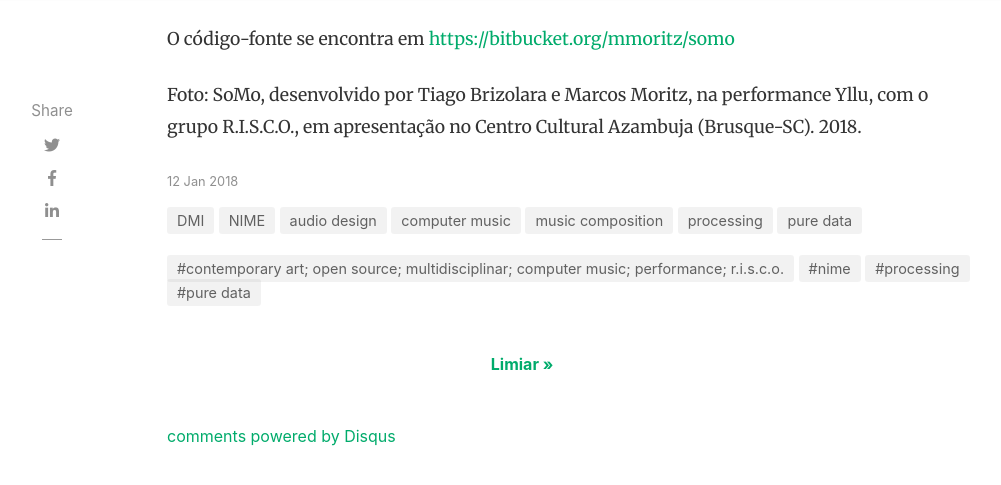
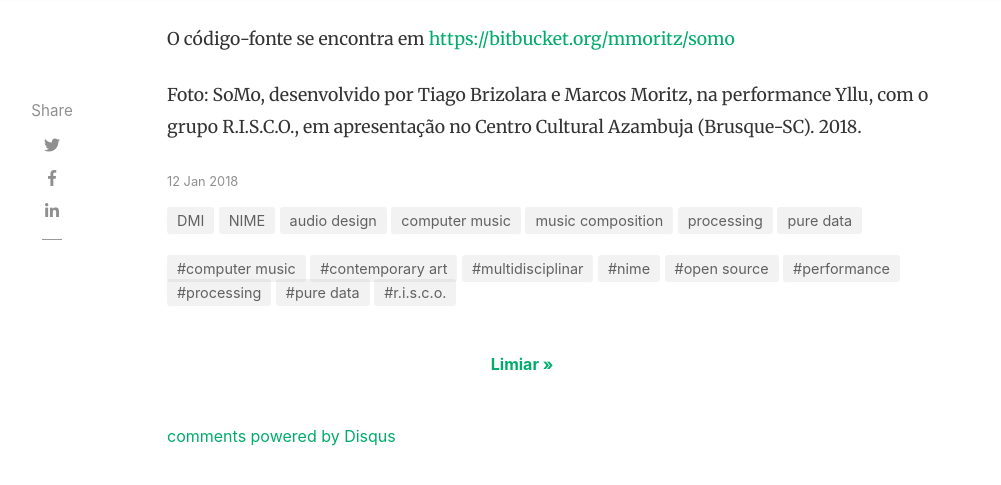
Before and after one commit to mgmoritzdev/brizolara.github.io, a Jekyll site: the page built from _posts/2018-01-12-SoMo.md, in a window 1280 px wide and 900 px high, scrolled down 1476 px, cut to the strip 0-512 px from the top of the window. Shown: the top 485 px of the strip, without its empty margins (118-1119 px from the left). Built offline with Jekyll 4.4.1, drawn with Linux system fonts in a browser that asks for light colours; nearby versions of some CDN libraries; comment, search, counter and statistics services are not loaded.

Commit message:
minor changes

```diff
--- a/_posts/2018-01-12-SoMo.md
+++ b/_posts/2018-01-12-SoMo.md
@@ -3,7 +3,7 @@ layout: post
 title:  "SoMo"
 author: tiago
 categories: [NIME, music composition, DMI, audio design, computer music, pure data, processing]
-tags: [nime, processing, pure data, contemporary art; open source; multidisciplinar; computer music; performance; r.i.s.c.o.]
+tags: [nime, processing, pure data, contemporary art, open source, multidisciplinar, computer music, performance, r.i.s.c.o.]
 image: assets/images/RISCO_Brusque_screenshot.png
 featured: true
 ---
```
